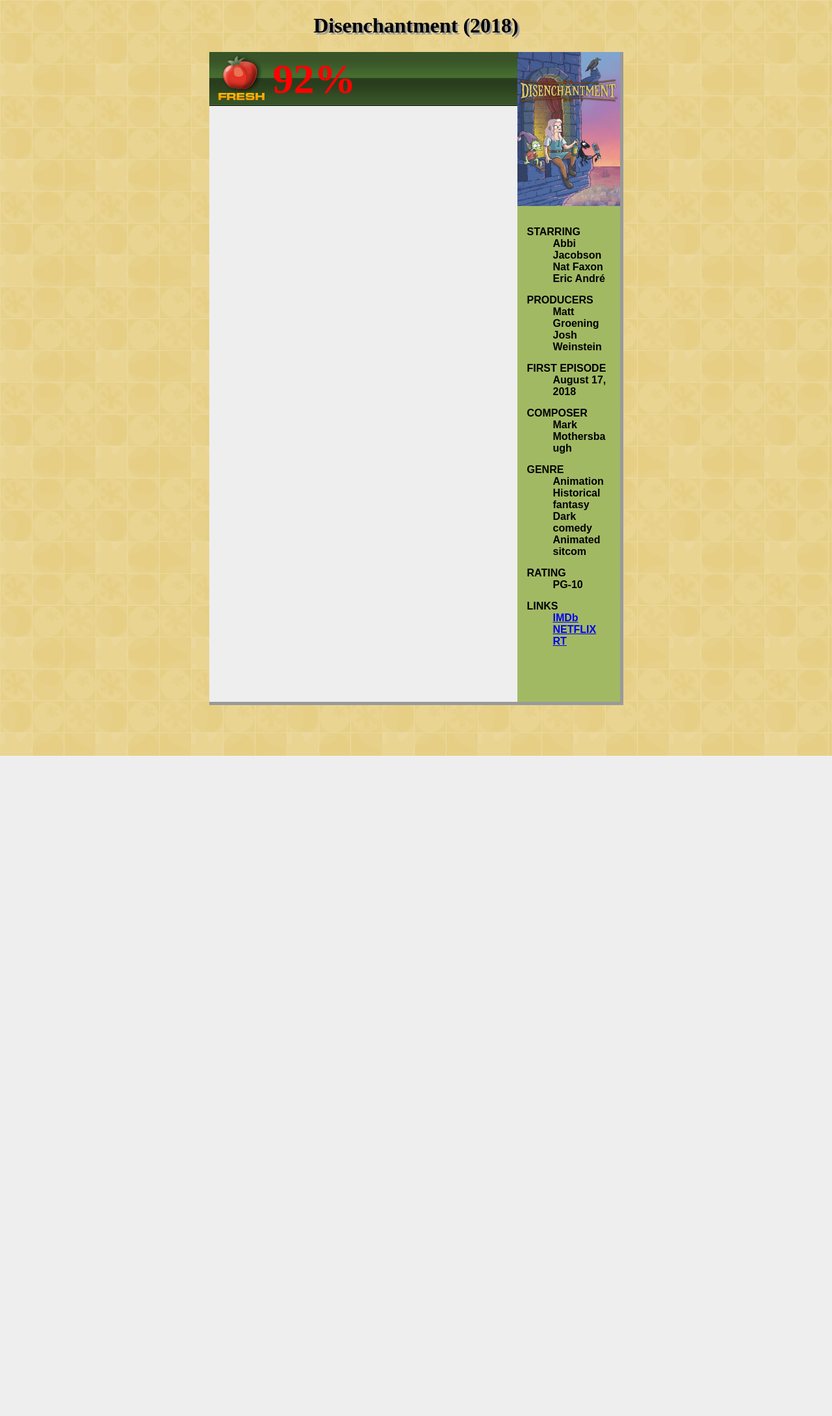
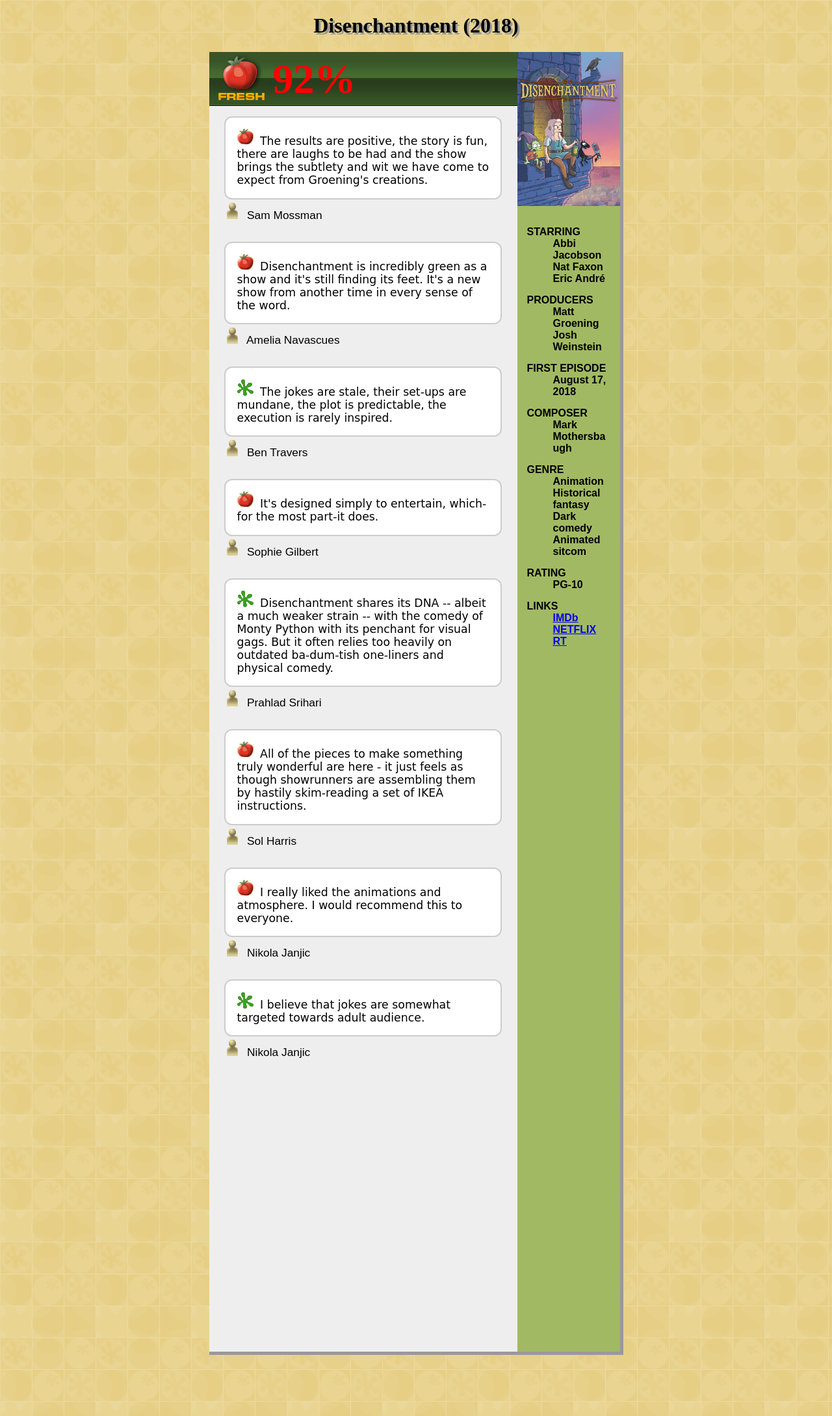
Before and after one commit to nikolajanjic98/PIA-homeworks, a PHP site: page /movie_index.html in a window 1280 px wide. Shown: the whole page at 65% size. Before the commit the page ends 1163 px from the top, so only its background shows below. Run offline with PHP 8.4, Linux system fonts and the light colour scheme.

Commit message:
Update:
Added critics flex container. Filled it out with ciritcs, added author names, images based on critic reviews.

```diff
--- a/hw-1/movie.css
+++ b/hw-1/movie.css
@@ -20,6 +20,7 @@
 {
     width: 75%;
     height: 83px;
+    margin-bottom: 1rem;
 }
 
 .Wrapper_Right
@@ -27,7 +28,7 @@
     background-color: #A2B964;
     position:relative;
     float: right;
-    top: -83px;
+    top: -99px;
     width: 25%;
     height: 100%;
 }
@@ -80,14 +81,54 @@
     padding-right: 15px;
 }
 
+.Wrapper_Critics
+{
+    position:relative;
+    width: 75%;
+    float: left;
+}
+
+.flex-container {
+    display: flex;
+    flex-direction: column;
+    display: block;
+    margin-left: auto;
+    margin-right: auto;
+    width: 90%;
+}
+
+.flex-element {
+    border-radius: 12px;
+    border: 2px solid #CCCCCC;
 
 
+    background-color: #FFFFFF;
 
+}
+.flex-element-content {
+    padding: 1em;
+    font-size: 13pt;
+    font-family: cursive;
+}
+
+.flex-element-author {
+    padding-top: 5px;
+    padding-bottom: 30px;
+    font-size: 13pt;
+}
+
+.img-tomato{
+    padding-right: 5px;
+}
+
+.img-author {
+    padding-right: 5px;
+}
 
 
 .Chunk_Main {
     width: 50%;
-    height: 1000px;
+    height: 2000px;
     background: #EEEEEE;
     padding-top: 0px;
     margin-bottom: 0px;
--- a/hw-1/movie_index.html
+++ b/hw-1/movie_index.html
@@ -31,6 +31,105 @@
             </div>
         </div>
 
+        <div class="Wrapper_Critics">
+            <div class="flex-container">
+
+                <div class= "flex-element">
+                    <div class= "flex-element-content">
+                        <img class= "img-tomato" src="images/fresh.gif" alt="tomato" width="25" height="25">
+                        The results are positive, the story is fun, there are laughs to be had and the show brings the subtlety and wit we have come to expect from Groening's creations.
+                    </div>
+                </div>
+                <div class= "flex-element-author">
+                    <img class= "img-author" src="images/critic.gif" alt="critic" width="25" height="25">
+                    Sam Mossman
+                </div>
+
+                <div class= "flex-element">
+                    <div class= "flex-element-content">
+                        <img class= "img-tomato" src="images/fresh.gif" alt="tomato" width="25" height="25">
+                        Disenchantment is incredibly green as a show and it's still finding its feet. It's a new show from another time in every sense of the word.
+                    </div>
+                </div>
+                <div class= "flex-element-author">
+                    <img class= "img-author" src="images/critic.gif" alt="critic" width="25" height="25">
+                    Amelia Navascues
+                </div>
+
+                <div class= "flex-element">
+                    <div class= "flex-element-content">
+                        <img class= "img-tomato" src="images/rotten.gif" alt="tomato" width="25" height="25">
+                        The jokes are stale, their set-ups are mundane, the plot is predictable, the execution is rarely inspired.
+                    </div>
+                </div>
+                <div class= "flex-element-author">
+                    <img class= "img-author" src="images/critic.gif" alt="critic" width="25" height="25">
+                    Ben Travers
+                </div>
+
+                <div class= "flex-element">
+                    <div class= "flex-element-content">
+                        <img class= "img-tomato" src="images/fresh.gif" alt="tomato" width="25" height="25">
+                        It's designed simply to entertain, which-for the most part-it does.
+                    </div>
+                </div>
+                <div class= "flex-element-author">
+                    <img class= "img-author" src="images/critic.gif" alt="critic" width="25" height="25">
+                    Sophie Gilbert
+                </div>
+
+
+
+
+
+
+                <div class= "flex-element">
+                    <div class= "flex-element-content">
+                        <img class= "img-tomato" src="images/rotten.gif" alt="tomato" width="25" height="25">
+                        Disenchantment shares its DNA -- albeit a much weaker strain -- with the comedy of Monty Python with its penchant for visual gags. But it often relies too heavily on outdated ba-dum-tish one-liners and physical comedy.
+                    </div>
+                </div>
+                <div class= "flex-element-author">
+                    <img class= "img-author" src="images/critic.gif" alt="critic" width="25" height="25">
+                    Prahlad Srihari
+                </div>
+
+                <div class= "flex-element">
+                    <div class= "flex-element-content">
+                        <img class= "img-tomato" src="images/fresh.gif" alt="tomato" width="25" height="25">
+                        All of the pieces to make something truly wonderful are here - it just feels as though showrunners are assembling them by hastily skim-reading a set of IKEA instructions.
+                    </div>
+                </div>
+                <div class= "flex-element-author">
+                    <img class= "img-author" src="images/critic.gif" alt="critic" width="25" height="25">
+                    Sol Harris
+                </div>
+
+                <div class= "flex-element">
+                    <div class= "flex-element-content">
+                        <img class= "img-tomato" src="images/fresh.gif" alt="tomato" width="25" height="25">
+                        I really liked the animations and atmosphere. I would recommend this to everyone.
+                    </div>
+                </div>
+                <div class= "flex-element-author">
+                    <img class= "img-author" src="images/critic.gif" alt="critic" width="25" height="25">
+                    Nikola Janjic
+                </div>
+
+                <div class= "flex-element">
+                    <div class= "flex-element-content">
+                        <img class= "img-tomato" src="images/rotten.gif" alt="tomato" width="25" height="25">
+                        I believe that jokes are somewhat targeted towards adult audience.
+                    </div>
+                </div>
+                <div class= "flex-element-author">
+                    <img class= "img-author" src="images/critic.gif" alt="critic" width="25" height="25">
+                    Nikola Janjic
+                </div>
+
+            </div>
+        </div>
+
         <div class="Wrapper_Right">
 
             <div class="Chunk_DisechantmentPicture"></div>
@@ -60,10 +159,6 @@
                     <dd><a href="https://www.rottentomatoes.com/tv/disenchantment">RT</a></dd>
                 </dl>
             </div>
-
-
-
-
         </div>
 
 
```
